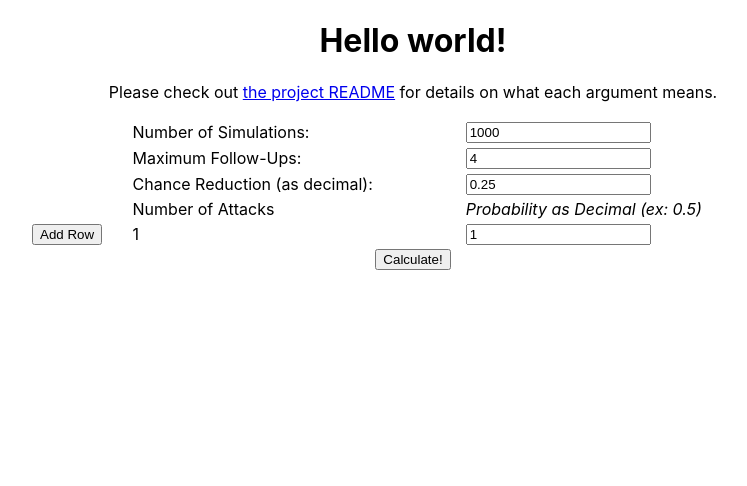
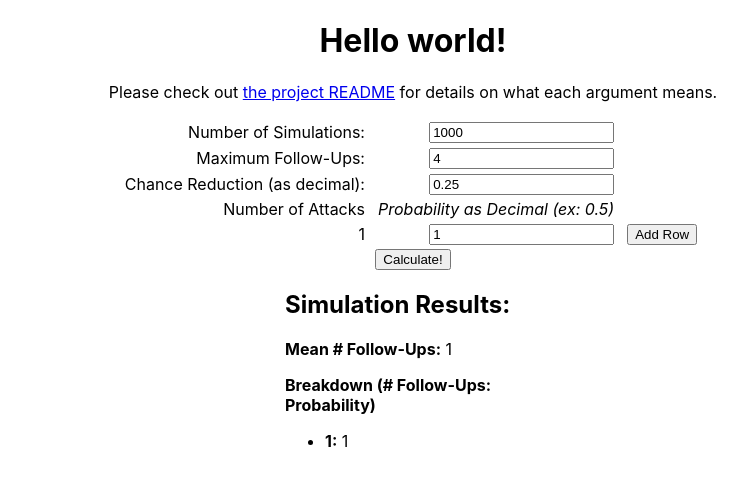
Before and after one commit to aturfah/eo-chaser-calc, a React (Create React App) app: page / in a window 1280 px wide. Both pictures are taken after a click on the button "Calculate!". Shown: the top 486 px of the page, without its empty margins (227-974 px from the left). Built offline with nearby package versions, Linux system fonts and the light colour scheme.

Commit message:
Build out final logic

```diff
--- a/src/App.css
+++ b/src/App.css
@@ -4,14 +4,24 @@
 
 
 table.param-table {
-  width: 60%;
-  margin-left: 20%;
+  margin: auto;
 }
 
 table.param-table td {
-  text-align: left;
+  text-align: right;
+  padding-left: 10px;
+}
+
+table.param-table td {
+  margin: auto;
 }
 
 button.run-button {
   margin: auto;
 }
+
+div.results-div {
+  margin: auto;
+  width: 20%;
+  text-align: left;
+}
--- a/src/App.js
+++ b/src/App.js
@@ -26,7 +26,8 @@ class App extends Component {
       chanceReduction: 0.25,
       numAttacks: 1,
       attackProbability: [1],
-      running: false
+      running: false,
+      simulationResults: null
     }
   }
 
@@ -94,32 +95,33 @@ class App extends Component {
   buildNumAttacksDropdownRows() {
     const output = []
     output.push(<tr>
-      <td></td>
       <td><label>Number of Attacks</label></td>
       <td><i>Probability as Decimal (ex: 0.5)</i></td>
+      <td></td>
     </tr>)
     output.push(<tr>
-      <td><button onClick={() => this.addAttack()}>Add Row</button></td>
       <td>1</td>
       <td><input
              value={this.state.attackProbability[0]}
              onChange={(e) => this.modifyAttackProbability(0, e.target.value)}/></td>
+      <td><button onClick={() => this.addAttack()}>Add Row</button></td>
     </tr>)
 
     const deleteButton = <button onClick={() => this.removeAttack()}>Del Row</button>
     for (let i = 1; i < this.state.numAttacks; ++i) {
       output.push(<tr>
-        <td>{(i == 1 ? deleteButton : <></>)}</td>
         <td>{i+1}</td>
         <td><input value={this.state.attackProbability[i]}
                    onChange={(e) => this.modifyAttackProbability(i, e.target.value)} /></td>
+        <td>{(i == 1 ? deleteButton : <></>)}</td>
       </tr>)
     }
 
     if (this.state.numAttacks > 1) {
       output.push(<tr>
-        <td></td><td></td>
+        <td></td>
         <td><button onClick={() => this.normalizeAttackProbability()}>Normalize Probabilities</button></td>
+        <td></td>
       </tr>)
     }
 
@@ -196,9 +198,48 @@ class App extends Component {
       results.push(numProcs)
     }
 
+    // Get the probability of the number of attacks
+    const counter = {};
+    results.forEach(ele => {
+        if (counter[ele]) {
+            counter[ele] += 1;
+        } else {
+            counter[ele] = 1;
+        }
+    });
+    Object.keys(counter).forEach(val => {
+      counter[val] = counter[val] / results.length
+    })
 
-    alert("Completed!")
-    this.setState({running: false});
+    // Get the mean
+    const meanValue = sum(results) / results.length
+
+    this.setState({
+      running: false,
+      simulationResults: {
+        mean: meanValue,
+        probs: counter
+      }
+    });
+  }
+
+  generateSimulationResults() {
+    console.log(this.state.simulationResults);
+    const breakdownList = [];
+    const breakdownKeys = Object.keys(this.state.simulationResults.probs);
+    breakdownKeys.sort((a, b) => parseInt(a) - parseInt(b))
+    breakdownKeys.forEach(bkdnKey => {
+      breakdownList.push(<li><b>{bkdnKey}:</b> {this.state.simulationResults.probs[bkdnKey]}</li>)
+    })
+
+    return <div className='results-div'>
+      <h2>Simulation Results:</h2>
+      <p><b>Mean # Follow-Ups:</b> {Math.round(100 * this.state.simulationResults.mean) / 100}</p>
+      <b>Breakdown (# Follow-Ups: Probability)</b>
+        <ul>
+            {breakdownList}
+        </ul>
+    </div>
   }
 
   render() {
@@ -208,30 +249,33 @@ class App extends Component {
         <p>Please check out <a href="https://github.com/aturfah/eo-chaser-calc#readme">the project README</a> for details on what each argument means.</p>
         <table className='param-table'>
           <tr>
-            <td></td>
             <td><label>Number of Simulations:</label></td>
             <td><input value={this.state.numSimul}
                  onChange={e => this.modifyOtherStateVariable('numSimul', e.target.value)} /></td>
             <td></td>
+            <td></td>
           </tr>
           <tr>
-            <td></td>
             <td><label>Maximum Follow-Ups:</label></td>
             <td><input value={this.state.maxFollowUp}
                        onChange={e => this.modifyOtherStateVariable('maxFollowUp', e.target.value)} /></td>
             <td></td>
+            <td></td>
           </tr>
           <tr>
-            <td></td>
             <td><label>Chance Reduction (as decimal):</label></td>
             <td><input value={this.state.chanceReduction}
                        onChange={e => this.modifyOtherStateVariable('chanceReduction', e.target.value)} /></td>
+            <td></td>
             <td></td>
           </tr>
           {this.buildNumAttacksDropdownRows()}
         </table>
         {(this.state.running ? <button className='run-button' disabled>Calculate!</button> :
                                     <button className='run-button' onClick={() => this.runSimulation()}>Calculate!</button>)}
+        <div>
+          {(this.state.simulationResults === null ? <i>Click Calculate button to get results</i> : this.generateSimulationResults())}
+        </div>
 
       </div>
     );
```
